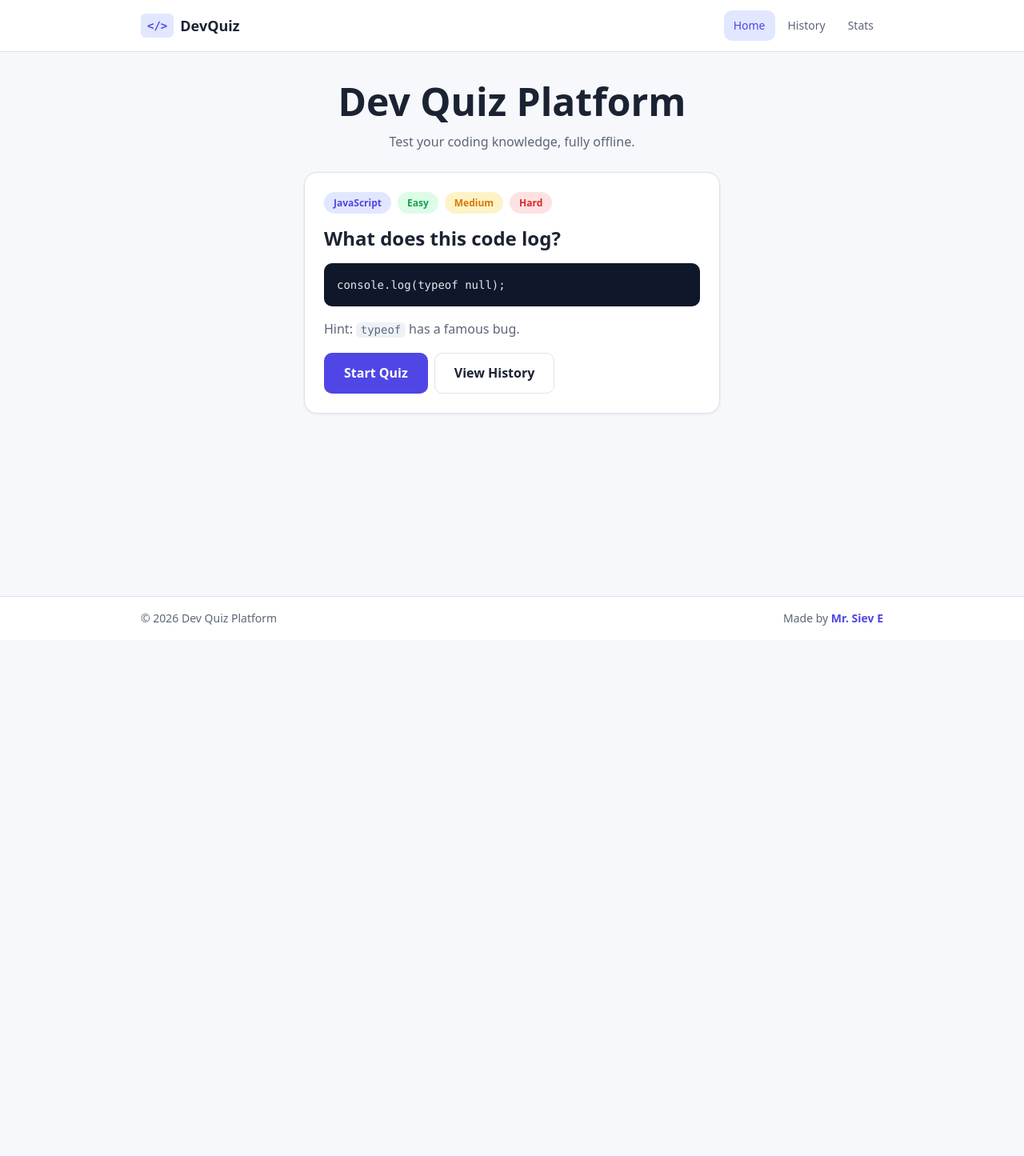
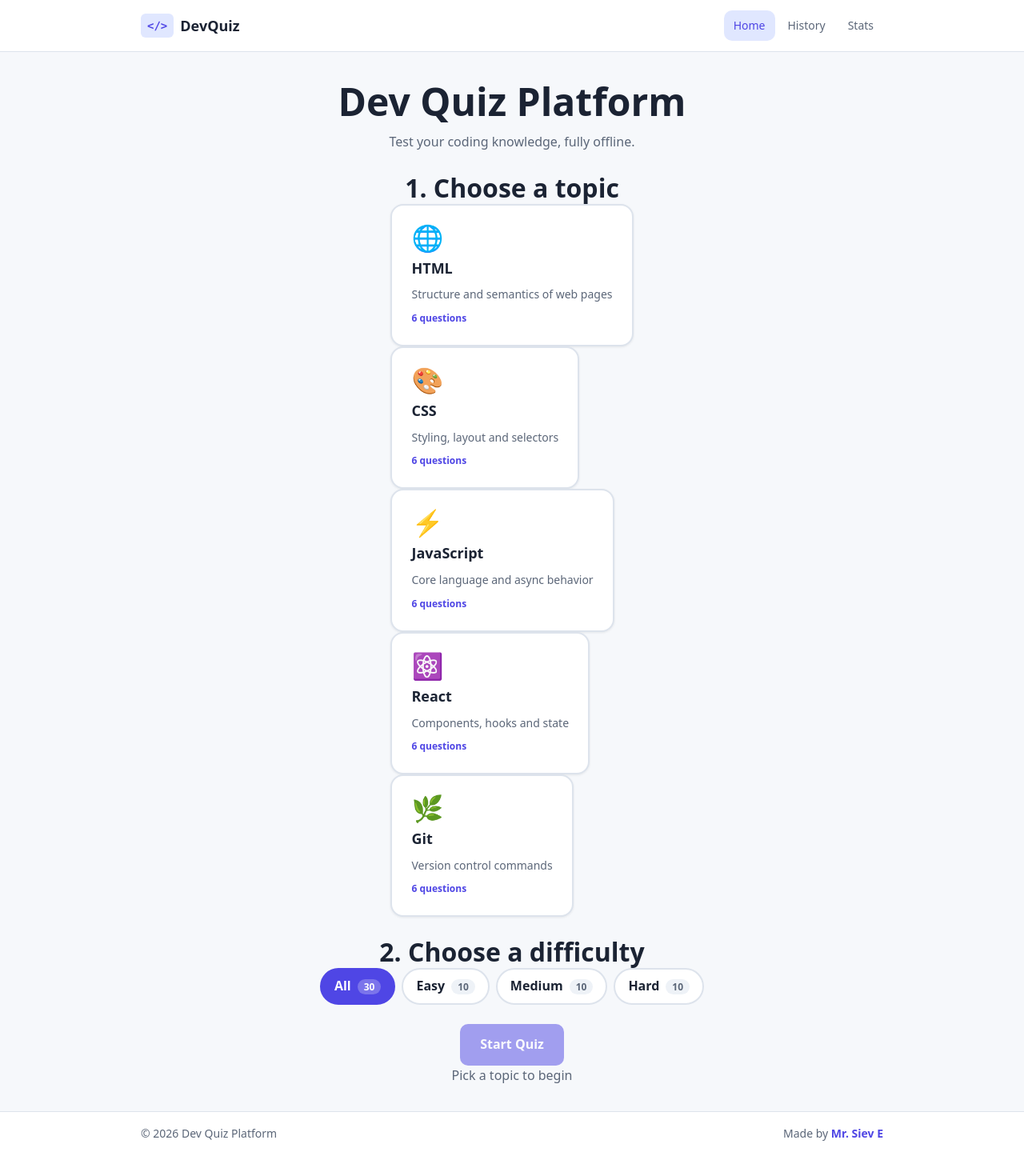
Before and after one commit to sieve-dev-sudo/dev-quiz-platform, a React (Vite) app: page / in a window 1280 px wide. Shown: the whole page at 80% size. Before the commit the page ends 800 px from the top, so only its background shows below. Built offline with nearby package versions, Linux system fonts and the light colour scheme.

Commit message:
feat: add topic and difficulty selection to Home

```diff
--- a/src/pages/Home.jsx
+++ b/src/pages/Home.jsx
@@ -1,6 +1,30 @@
+import { useState } from 'react'
+import { useNavigate } from 'react-router-dom'
+import CategoryCard from '../components/CategoryCard'
+import DifficultySelector from '../components/DifficultySelector'
+import { CATEGORIES, DIFFICULTIES } from '../data/categories'
+import { countQuestions } from '../utils/questionUtils'
 import './Home.css'
 
 function Home() {
+  const navigate = useNavigate()
+  const [category, setCategory] = useState(null)
+  const [difficulty, setDifficulty] = useState('all')
+
+  const countCategory = category ?? 'all'
+  const difficultyCounts = Object.fromEntries([
+    ['all', countQuestions(countCategory, 'all')],
+    ...DIFFICULTIES.map((item) => [item.id, countQuestions(countCategory, item.id)]),
+  ])
+
+  const selectedCount = category ? countQuestions(category, difficulty) : 0
+  const canStart = category !== null && selectedCount > 0
+
+  function handleStart() {
+    if (!canStart) return
+    navigate(`/quiz?category=${category}&difficulty=${difficulty}`)
+  }
+
   return (
     <section className="home">
       <div className="home-hero">
@@ -8,28 +32,42 @@ function Home() {
         <p className="text-muted">Test your coding knowledge, fully offline.</p>
       </div>
 
-      <div className="card preview-card">
-        <div className="preview-row">
-          <span className="badge">JavaScript</span>
-          <span className="badge badge-success">Easy</span>
-          <span className="badge badge-warning">Medium</span>
-          <span className="badge badge-error">Hard</span>
+      <div className="home-section">
+        <h2 className="home-section-title">1. Choose a topic</h2>
+        <div className="category-grid">
+          {CATEGORIES.map((item) => (
+            <CategoryCard
+              key={item.id}
+              category={item}
+              count={countQuestions(item.id, 'all')}
+              isSelected={category === item.id}
+              onSelect={setCategory}
+            />
+          ))}
         </div>
+      </div>
 
-        <h3>What does this code log?</h3>
+      <div className="home-section">
+        <h2 className="home-section-title">2. Choose a difficulty</h2>
+        <DifficultySelector
+          value={difficulty}
+          onChange={setDifficulty}
+          counts={difficultyCounts}
+        />
+      </div>
 
-        <pre>
-          <code>{`console.log(typeof null);`}</code>
-        </pre>
-
-        <p className="text-muted">
-          Hint: <code>typeof</code> has a famous bug.
+      <div className="home-start">
+        <button
+          type="button"
+          className="btn btn-primary home-start-btn"
+          onClick={handleStart}
+          disabled={!canStart}
+        >
+          Start Quiz
+        </button>
+        <p className="text-muted home-start-hint">
+          {category ? `${selectedCount} questions ready` : 'Pick a topic to begin'}
         </p>
-
-        <div className="preview-row">
-          <button className="btn btn-primary">Start Quiz</button>
-          <button className="btn btn-outline">View History</button>
-        </div>
       </div>
     </section>
   )
```
